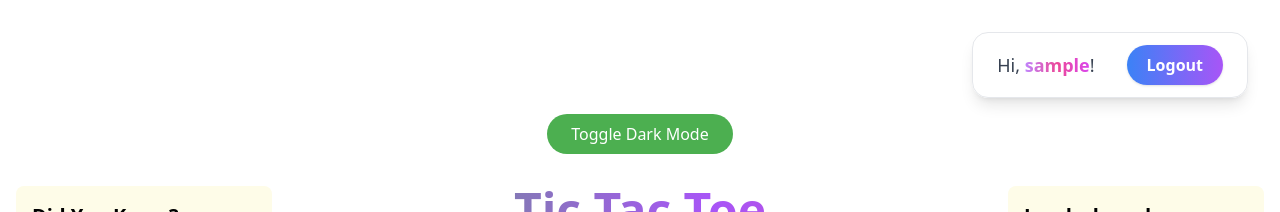
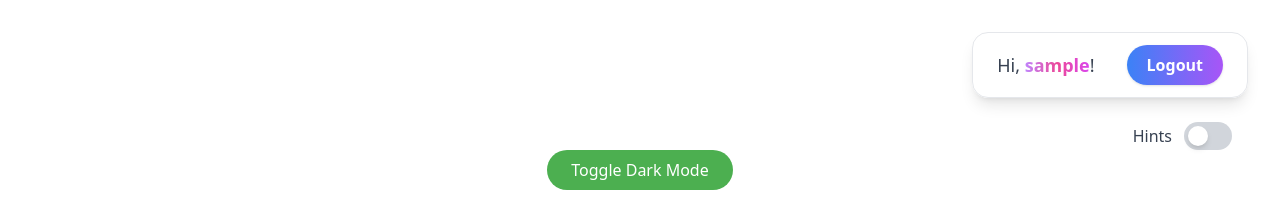
Before and after one commit to chakriyed/agile_tictactoe, a Next.js app: page / in a window 1280 px wide. Shown: the top 212 px of the page. Built offline with nearby package versions, Linux system fonts and the light colour scheme; no server answers; the database is empty; sample sign-in values are in the browser's storage.

Commit message:
added hints

```diff
--- a/app/components/GameBoard.tsx
+++ b/app/components/GameBoard.tsx
@@ -2,13 +2,19 @@
 
 import { useState, useEffect } from 'react';
 import Confetti from 'react-confetti';
-import { checkWinner, getBestMove } from '../utils/minimax';
+import { checkWinner, getBestMove, getMoveWinProbs } from '../utils/minimax';
 import DifficultySelector from './DifficultySelector';
 import { motion } from 'framer-motion';
 
 type Player = 'X' | 'O' | null;
 
-export default function GameBoard() {
+import { getAvailableMoves } from '../utils/minimax';
+
+interface GameBoardProps {
+  hintsEnabled: boolean;
+}
+
+export default function GameBoard({ hintsEnabled }: GameBoardProps) {
   const [board, setBoard] = useState<Player[]>(Array(9).fill(null));
   const [isXNext, setIsXNext] = useState(true);
   const [windowSize, setWindowSize] = useState({ width: 0, height: 0 });
@@ -212,16 +218,44 @@ export default function GameBoard() {
 
       <div className="text-xl text-center mb-4">{status}</div>
       <div className="game-board">
-        {board.map((value, index) => (
+        {(() => {
+          let hintMoves: { move: number; prob: number }[] = [];
+          let hintPlayer: Player = isXNext ? 'X' : 'O';
+          if (hintsEnabled && !winner && ((gameMode === 'player') || (gameMode === 'ai' && isXNext))) {
+            hintMoves = getMoveWinProbs(board, hintPlayer);
+          }
+          return board.map((value, index) => {
+            const hint = hintMoves.find(h => h.move === index);
+            return (
               <button
                 key={index}
-            className="game-cell"
+                className={`game-cell${hint ? ' border-4 border-yellow-400 animate-pulse relative' : ''}`}
                 onClick={() => handleClick(index)}
                 disabled={Boolean(!isXNext && gameMode === 'ai')}
               >
-            {value}
+                {value ? (
+                  value
+                ) : hint ? (
+                  <>
+                    <span
+                      className={`absolute inset-0 flex items-center justify-center w-full h-full text-5xl font-extrabold ${hintPlayer === 'X' ? 'text-blue-400' : 'text-pink-400'} drop-shadow-lg pointer-events-none`}
+                      style={{ opacity: 0.22 }}
+                    >
+                      {hintPlayer}
+                    </span>
+                    <span
+                      className="absolute -top-2 -right-2 bg-gradient-to-r from-yellow-400 to-orange-400 text-white text-sm font-bold px-3 py-1 rounded-full shadow-lg border-2 border-white z-10 cursor-help"
+                      title={`If you play here, win chance: ${hint.prob}%`}
+                      style={{ opacity: 0.96 }}
+                    >
+                      {hint.prob}%
+                    </span>
+                  </>
+                ) : null}
               </button>
-        ))}
+            );
+          });
+        })()}
       </div>
 
       {!winner && board.every(square => square) && (
--- a/app/components/Navbar.tsx
+++ b/app/components/Navbar.tsx
@@ -1,10 +1,13 @@
 interface NavbarProps {
   username: string;
   onLogout: () => void;
+  hintsEnabled: boolean;
+  setHintsEnabled: (enabled: boolean) => void;
 }
 
-export default function Navbar({ username, onLogout }: NavbarProps) {
+export default function Navbar({ username, onLogout, hintsEnabled, setHintsEnabled }: NavbarProps) {
   return (
+    <>
       <nav className="flex justify-end p-4">
         <div className="flex items-center gap-4 bg-white/90 dark:bg-gray-800 shadow-lg rounded-2xl px-6 py-3 border border-gray-200 dark:border-gray-700">
           <span className="text-gray-700 dark:text-gray-200 text-lg">
@@ -18,5 +21,22 @@ export default function Navbar({ username, onLogout }: NavbarProps) {
           </button>
         </div>
       </nav>
+      {/* Hints Toggle below the navbar box */}
+      <div className="flex justify-end pr-8 mt-2">
+        <label className="flex items-center gap-3 cursor-pointer select-none text-base">
+          <span className="text-gray-700 dark:text-gray-200">Hints</span>
+          <button
+            type="button"
+            className={`relative w-12 h-7 transition-colors duration-200 rounded-full ${hintsEnabled ? 'bg-blue-500' : 'bg-gray-300'}`}
+            onClick={() => setHintsEnabled(!hintsEnabled)}
+            aria-pressed={hintsEnabled}
+          >
+            <span
+              className={`absolute left-1 top-1 w-5 h-5 rounded-full bg-white shadow-md transition-transform duration-200 ${hintsEnabled ? 'translate-x-5' : ''}`}
+            />
+          </button>
+        </label>
+      </div>
+    </>
   );
 }
--- a/app/page.tsx
+++ b/app/page.tsx
@@ -3,6 +3,14 @@
 import { useState, useEffect } from 'react';
 import GameBoard from './components/GameBoard';
 import Navbar from './components/Navbar';
+
+// Add type for Navbar
+interface NavbarProps {
+  username: string;
+  onLogout: () => void;
+  hintsEnabled: boolean;
+  setHintsEnabled: (enabled: boolean) => void;
+}
 
 function removeUserCookie() {
   document.cookie = 'user=; path=/; expires=Thu, 01 Jan 1970 00:00:00 UTC;';
@@ -31,6 +39,7 @@ export default function Home() {
     }
   }, [router]);
   const [isDarkMode, setIsDarkMode] = useState(false);
+  const [hintsEnabled, setHintsEnabled] = useState(false);
 
   const toggleDarkMode = () => {
     setIsDarkMode(!isDarkMode);
@@ -45,7 +54,12 @@ export default function Home() {
 
   return (
     <main className="min-h-screen p-4">
-      <Navbar username={username || ''} onLogout={handleLogout} />
+      <Navbar
+        username={username || ''}
+        onLogout={handleLogout}
+        hintsEnabled={hintsEnabled}
+        setHintsEnabled={setHintsEnabled}
+      />
       <button
         onClick={toggleDarkMode}
         className="block mx-auto mb-8 px-6 py-2 bg-primary text-white rounded-full hover:opacity-90 transition-opacity"
@@ -54,7 +68,7 @@ export default function Home() {
       </button>
       <div className="flex gap-8">
         <Sidebar position="left" />
-        <GameBoard />
+        <GameBoard hintsEnabled={hintsEnabled} />
         <Sidebar position="right" />
       </div>
     </main>
--- a/app/utils/minimax.ts
+++ b/app/utils/minimax.ts
@@ -34,7 +34,7 @@ function isBoardFull(board: Board): boolean {
 }
 
 // Get available moves
-function getAvailableMoves(board: Board): number[] {
+export function getAvailableMoves(board: Board): number[] {
   return board.reduce<number[]>((moves, cell, index) => {
     if (cell === null) moves.push(index);
     return moves;
@@ -94,6 +94,39 @@ function minimax(
   }
 }
 
+// Returns [{move, prob}] for each possible move for the given player
+export function getMoveWinProbs(board: Board, player: Player): { move: number; prob: number }[] {
+  const availableMoves = getAvailableMoves(board);
+  if (availableMoves.length === 0) return [];
+
+  // For each move, simulate and run minimax
+  const maxDepth = 8;
+  const scores = availableMoves.map(move => {
+    const newBoard = [...board];
+    newBoard[move] = player;
+    // If player is 'O', maximizing; if 'X', minimizing
+    const result = minimax(
+      newBoard,
+      0,
+      maxDepth,
+      player === 'O' ? false : true // next turn is for the other player
+    );
+    return { move, score: result.score };
+  });
+
+  // Normalize scores to probabilities
+  let minScore = Math.min(...scores.map(s => s.score));
+  let maxScore = Math.max(...scores.map(s => s.score));
+  // Avoid division by zero
+  if (maxScore === minScore) maxScore = minScore + 1;
+  return scores.map(({ move, score }) => ({
+    move,
+    prob: player === 'O'
+      ? Math.round(((score - minScore) / (maxScore - minScore)) * 100)
+      : Math.round(((maxScore - score) / (maxScore - minScore)) * 100)
+  }));
+}
+
 export function getBestMove(board: Board, difficulty: 'easy' | 'medium' | 'hard'): number {
   const availableMoves = getAvailableMoves(board);
 
```
Lines whose indentation alone changed are shown as unchanged.
